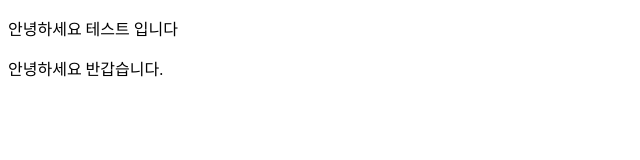
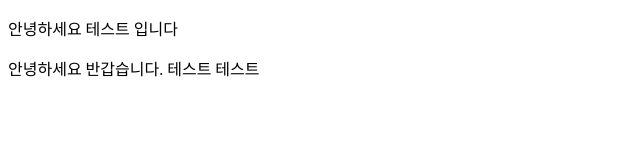
Before and after one commit to reserver7/black, a plain HTML site: page index.html in a window 1280 px wide. Shown: the whole page, without its empty margins (0-640 px from the left). Drawn offline with Linux system fonts and the light colour scheme.

Commit message:
Update index.html

```diff
--- a/index.html
+++ b/index.html
@@ -11,7 +11,7 @@
         안녕하세요 테스트 입니다
     </p>
     <div>
-        안녕하세요 반갑습니다.
+        안녕하세요 반갑습니다. 테스트 테스트
     </div>
 </body>
 </html>
```
